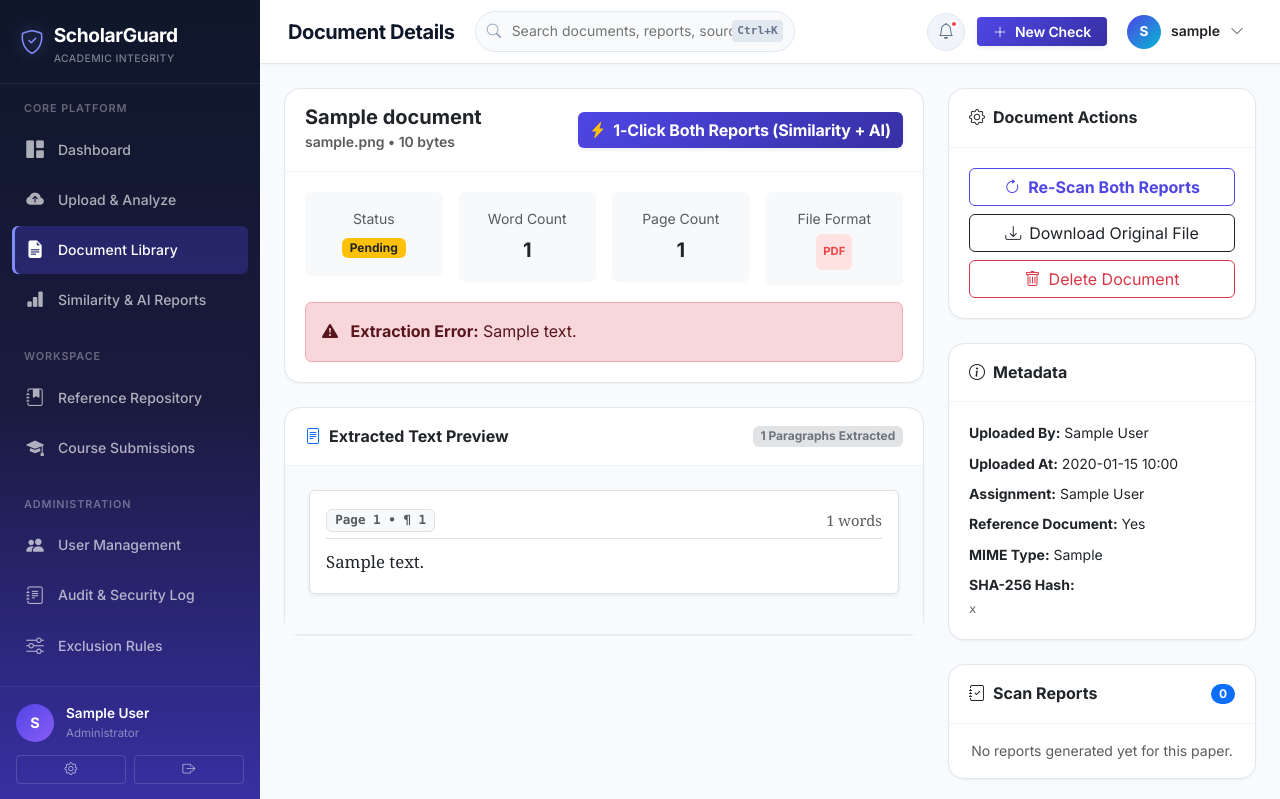
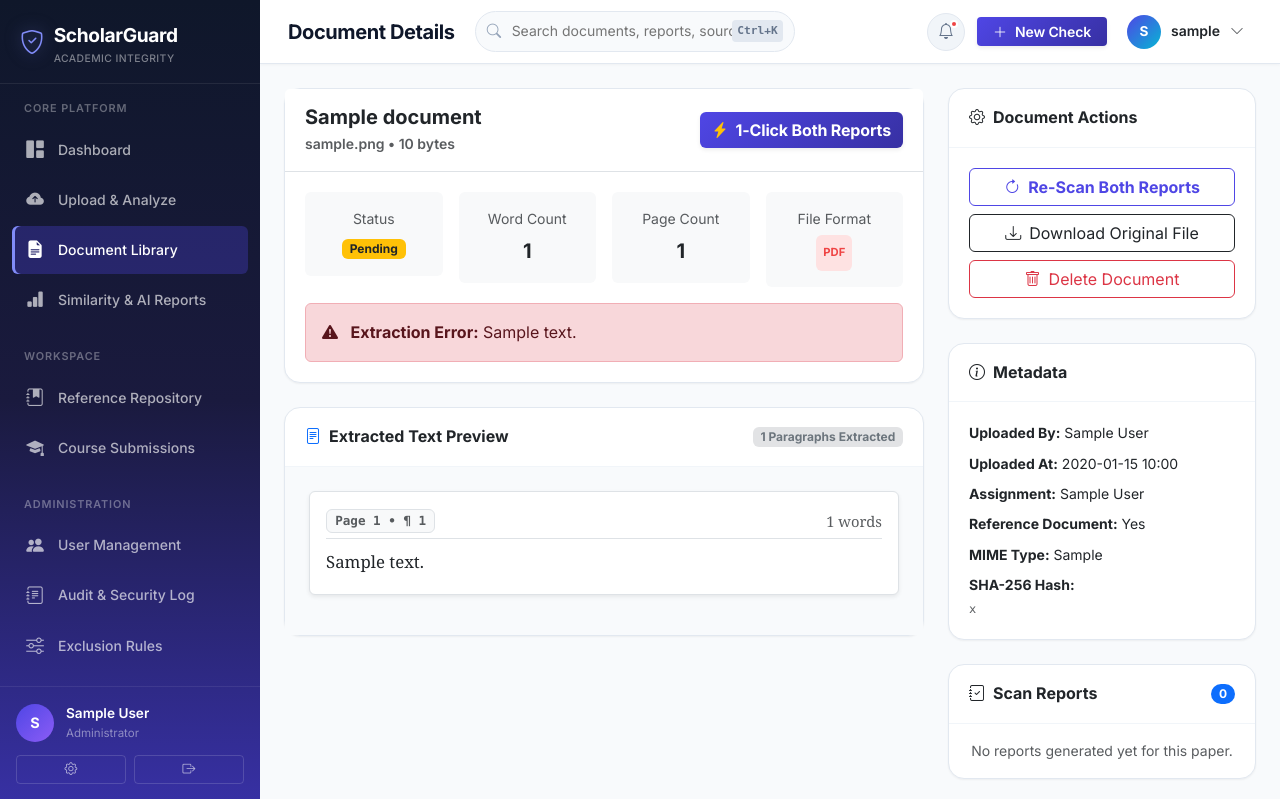
Before and after one commit to vermaaniket577/Proovexa, a Django app: page /documents/00000000-0000-0000-0000-000000000001/ in a window 1280 px wide. Shown: the top 799 px of the page. Run offline with Django 4.2, Linux system fonts and the light colour scheme; a user stored in the database is signed in; tables that the repository leaves empty hold one stand-in row (values such as "Sample post"); data that the repository does not hold is empty.

Commit message:
Fix document detail card header overflow and button squishing on long titles

```diff
--- a/templates/documents/detail.html
+++ b/templates/documents/detail.html
@@ -8,17 +8,17 @@
     <!-- Main Info & Extracted Text -->
     <div class="col-lg-8">
         <div class="card mb-4">
-            <div class="card-header d-flex justify-content-between align-items-center">
-                <div>
-                    <h5 class="mb-0 fw-bold">{{ document.title }}</h5>
-                    <small class="text-muted">{{ document.original_filename }} &bull; {{ document.file_size|filesizeformat }}</small>
+            <div class="card-header bg-white border-bottom py-3 d-flex flex-wrap justify-content-between align-items-center gap-3">
+                <div class="flex-grow-1" style="min-width: 200px; max-width: 100%;">
+                    <h5 class="mb-1 fw-bold text-dark text-break">{{ document.title }}</h5>
+                    <small class="text-muted d-block text-break">{{ document.original_filename }} &bull; {{ document.file_size|filesizeformat }}</small>
                 </div>
-                <div class="d-flex flex-wrap gap-2">
-                    <a href="{% url 'analysis:quick_scan' document.id %}?type=both" class="btn btn-primary fw-bold shadow-sm">
-                        <i class="bi bi-lightning-charge-fill text-warning me-1"></i> 1-Click Both Reports (Similarity + AI)
+                <div class="d-flex flex-wrap align-items-center gap-2 flex-shrink-0 ms-auto">
+                    <a href="{% url 'analysis:quick_scan' document.id %}?type=both" class="btn btn-primary fw-bold shadow-sm text-nowrap">
+                        <i class="bi bi-lightning-charge-fill text-warning me-1"></i> 1-Click Both Reports
                     </a>
                     {% if document.status != 'pending' and document.status != 'extracting' %}
-                    <a href="{% url 'analysis:start' document.id %}" class="btn btn-outline-secondary fw-semibold" id="btn-customize-scan" title="Configure custom exclusion rules, phrase filters, and thresholds">
+                    <a href="{% url 'analysis:start' document.id %}" class="btn btn-outline-secondary fw-semibold text-nowrap" id="btn-customize-scan" title="Configure custom exclusion rules, phrase filters, and thresholds">
                         <i class="bi bi-sliders me-1"></i> Customize Scan
                     </a>
                     {% endif %}
@@ -174,14 +174,14 @@
             </div>
             <div class="card-body d-grid gap-2">
                 {% if document.latest_similarity_report %}
-                <a href="{% url 'reports:download_pdf' document.latest_similarity_report.id %}" class="btn btn-danger fw-bold shadow-sm text-start text-truncate" title="Download {{ document.plag_report_filename }}">
-                    <i class="bi bi-download me-2"></i>Download {{ document.plag_report_filename }}
+                <a href="{% url 'reports:download_pdf' document.latest_similarity_report.id %}" class="btn btn-danger fw-bold shadow-sm text-start" title="Download {{ document.plag_report_filename }}">
+                    <i class="bi bi-file-earmark-pdf-fill me-2"></i>Download Plagiarism PDF
                 </a>
                 {% endif %}
 
                 {% if document.latest_ai_report %}
-                <a href="{% url 'reports:download_ai_pdf' document.latest_ai_report.id %}" class="btn btn-info text-white fw-bold shadow-sm text-start text-truncate" title="Download {{ document.ai_report_filename }}">
-                    <i class="bi bi-download me-2"></i>Download {{ document.ai_report_filename }}
+                <a href="{% url 'reports:download_ai_pdf' document.latest_ai_report.id %}" class="btn btn-info text-white fw-bold shadow-sm text-start" title="Download {{ document.ai_report_filename }}">
+                    <i class="bi bi-robot me-2"></i>Download AI Writing PDF
                 </a>
                 {% endif %}
 
```
